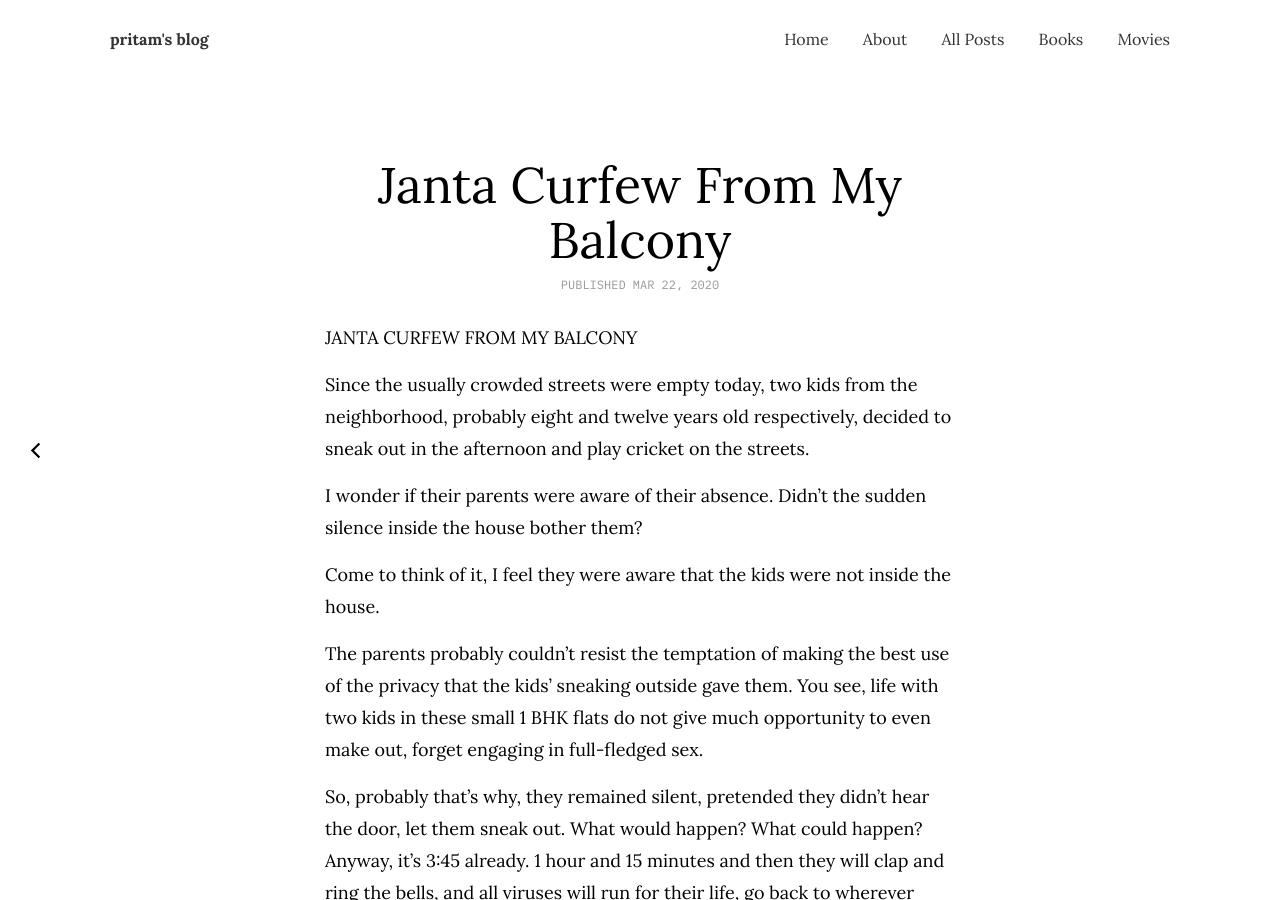
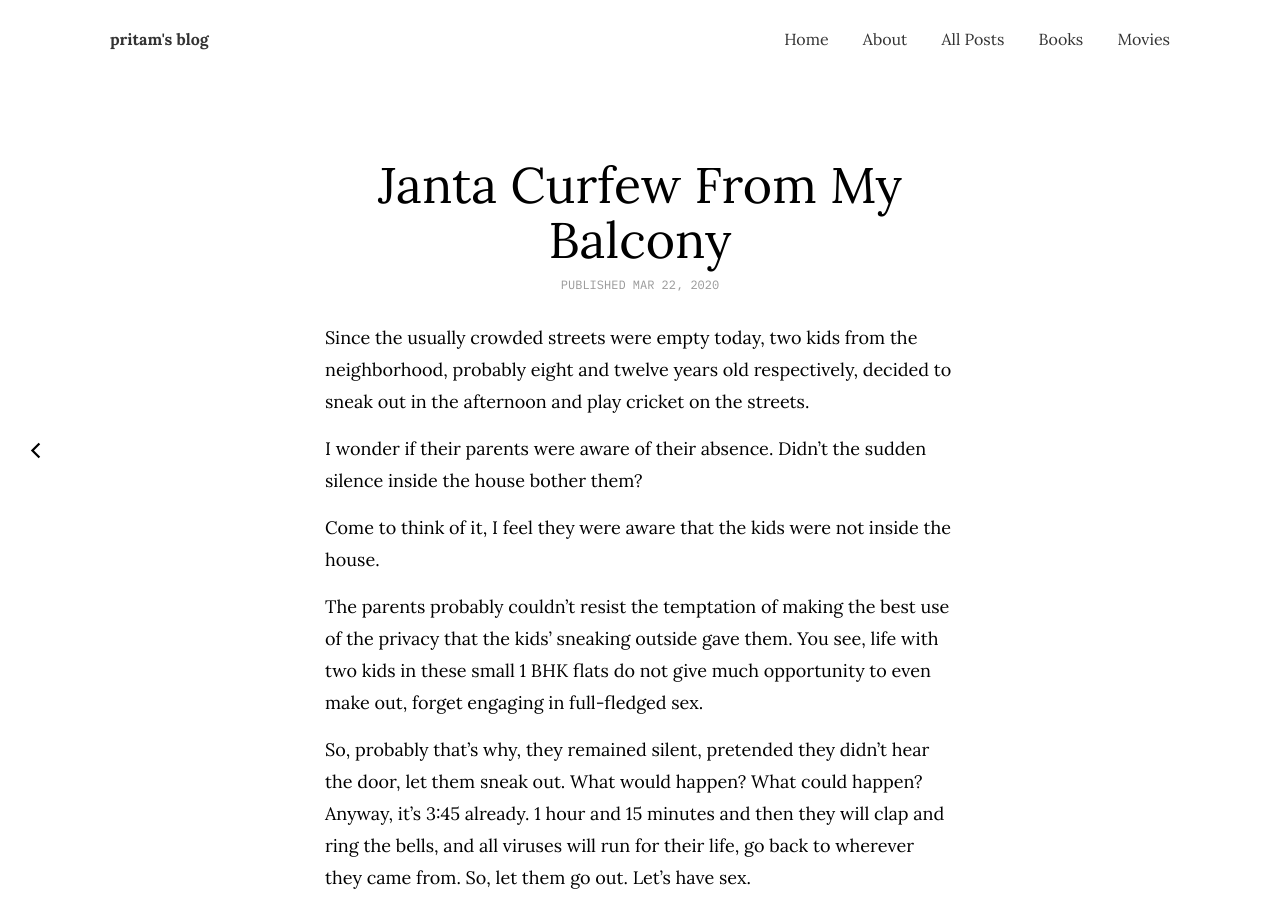
Before and after one commit to argumentativeyouth/pblog, a Jekyll site: the page built from _posts/2020-03-22-janta-curfew-from-my-balcony.md, in a window 1280 px wide and 900 px high. Built offline with Jekyll 4.4.1, drawn with Linux system fonts in a browser that asks for light colours.

Commit message:
Update 2020-03-22-janta-curfew-from-my-balcony.md

```diff
--- a/_posts/2020-03-22-janta-curfew-from-my-balcony.md
+++ b/_posts/2020-03-22-janta-curfew-from-my-balcony.md
@@ -3,8 +3,6 @@ layout: post
 title: Janta Curfew From My Balcony
 date: 2020-03-22
 ---
-JANTA CURFEW FROM MY BALCONY
-
 Since the usually crowded streets were empty today, two kids from the neighborhood, probably eight and twelve years old respectively, decided to sneak out in the afternoon and play cricket on the streets.
 
 I wonder if their parents were aware of their absence. Didn't the sudden silence inside the house bother them?
```
